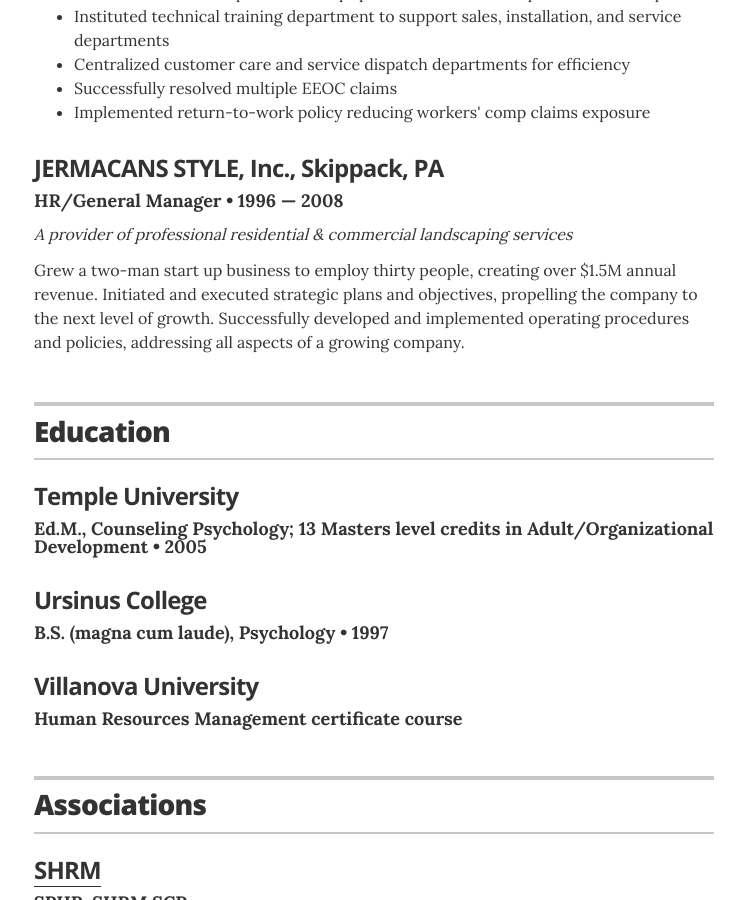
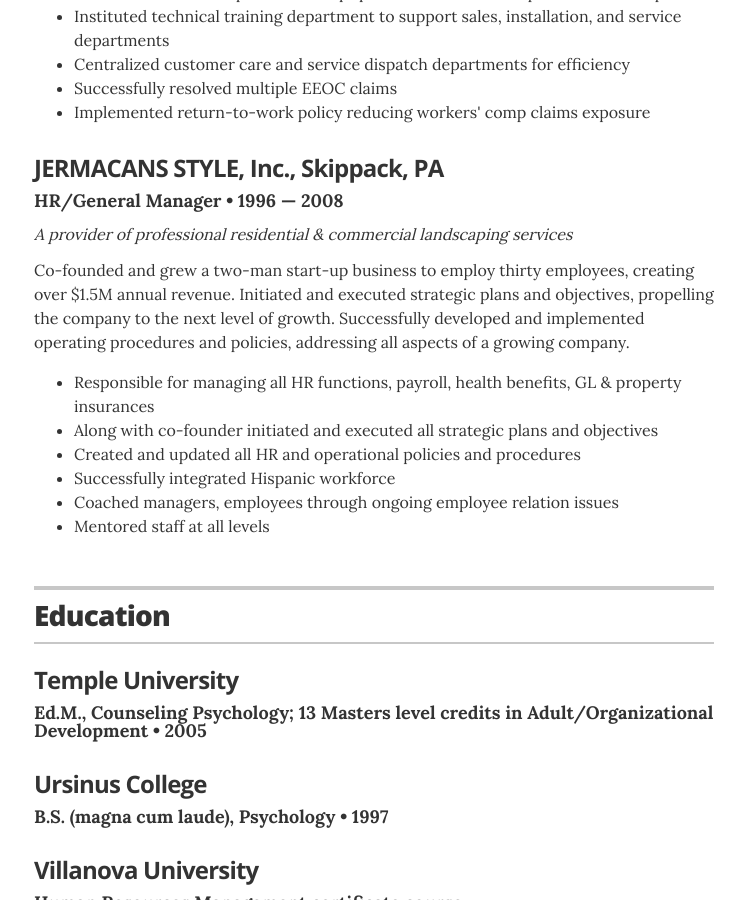
Before and after one commit to kipluscian/kipluscian.github.io, a Jekyll site: the page built from index.html, in a window 1280 px wide and 900 px high, scrolled down 1001 px. Shown: the whole window, without its empty margins (266-1011 px from the left). Built offline with Jekyll 4.4.1, drawn with Linux system fonts in a browser that asks for light colours.

Commit message:
Update resume.html

```diff
--- a/_layouts/resume.html
+++ b/_layouts/resume.html
@@ -74,7 +74,15 @@
           <h3 class="resume-item-title" itemprop="name">JERMACANS STYLE, Inc., Skippack, PA</h3>
           <h4 class="resume-item-details" itemprop="description">HR/General Manager &bull; 1996 &mdash; 2008</h4>
           <p class="resume-item-copy"><i>A provider of professional residential & commercial landscaping services</i></p>
-          <p class="resume-item-copy">Grew a two-man start up business to employ thirty people, creating over $1.5M annual revenue. Initiated and executed strategic plans and objectives, propelling the company to the next level of growth. Successfully developed and implemented operating procedures and policies, addressing all aspects of a growing company.</p>
+          <p class="resume-item-copy">Co-founded and grew a two-man start-up business to employ thirty employees, creating over $1.5M annual revenue. Initiated and executed strategic plans and objectives, propelling the company to the next level of growth. Successfully developed and implemented operating procedures and policies, addressing all aspects of a growing company.</p>
+          <ul class="resume-item-list">
+            <li>Responsible for managing all HR functions, payroll, health benefits, GL & property insurances</li>
+            <li>Along with co-founder initiated and executed all strategic plans and objectives</li>
+            <li>Created and updated all HR and operational policies and procedures</li>
+            <li>Successfully integrated Hispanic workforce</li>
+            <li>Coached managers, employees through ongoing employee relation issues</li>
+            <li>Mentored staff at all levels</li>
+          </ul>
 
         </div><!-- end of resume-item -->
 
```
